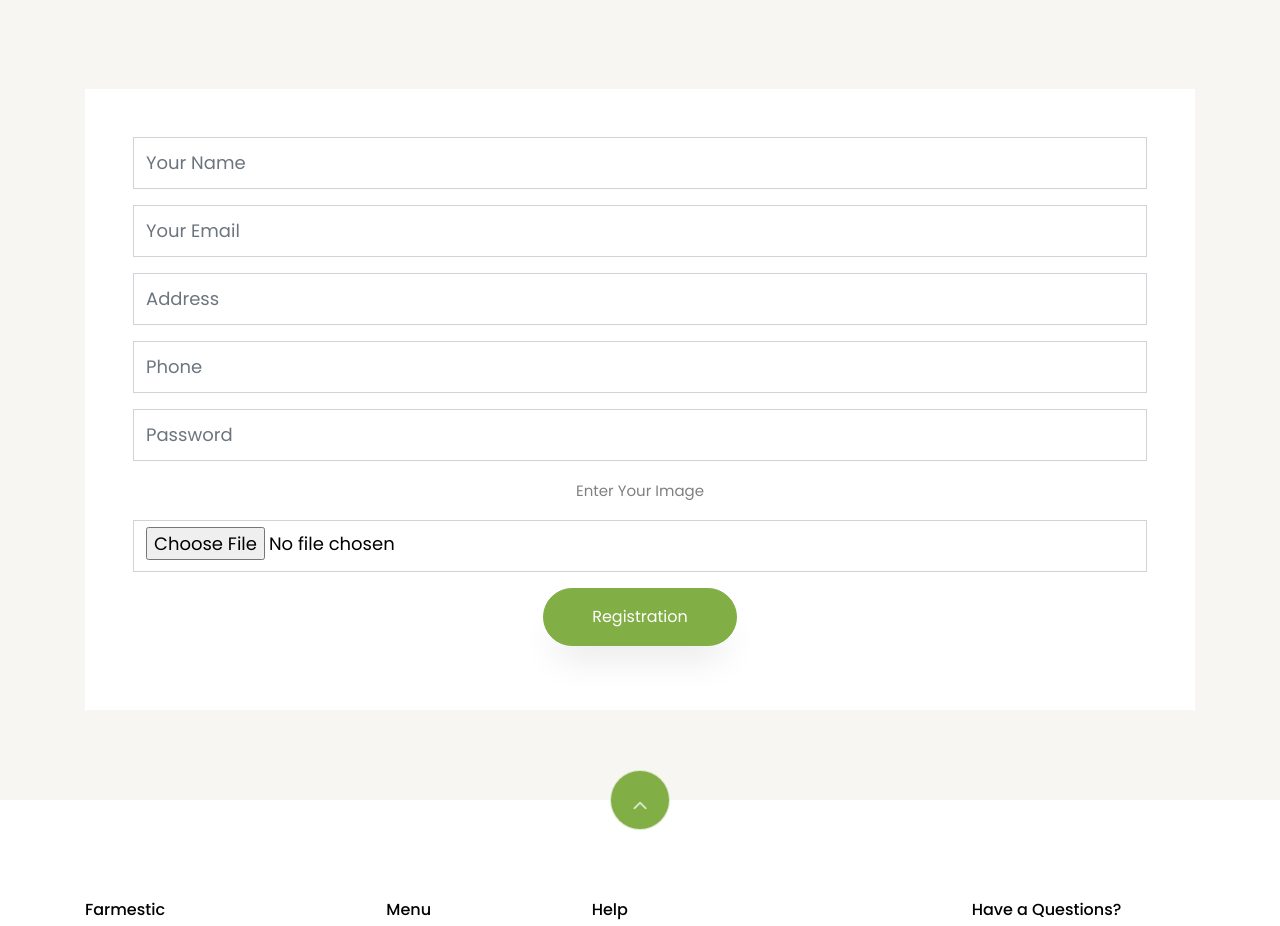
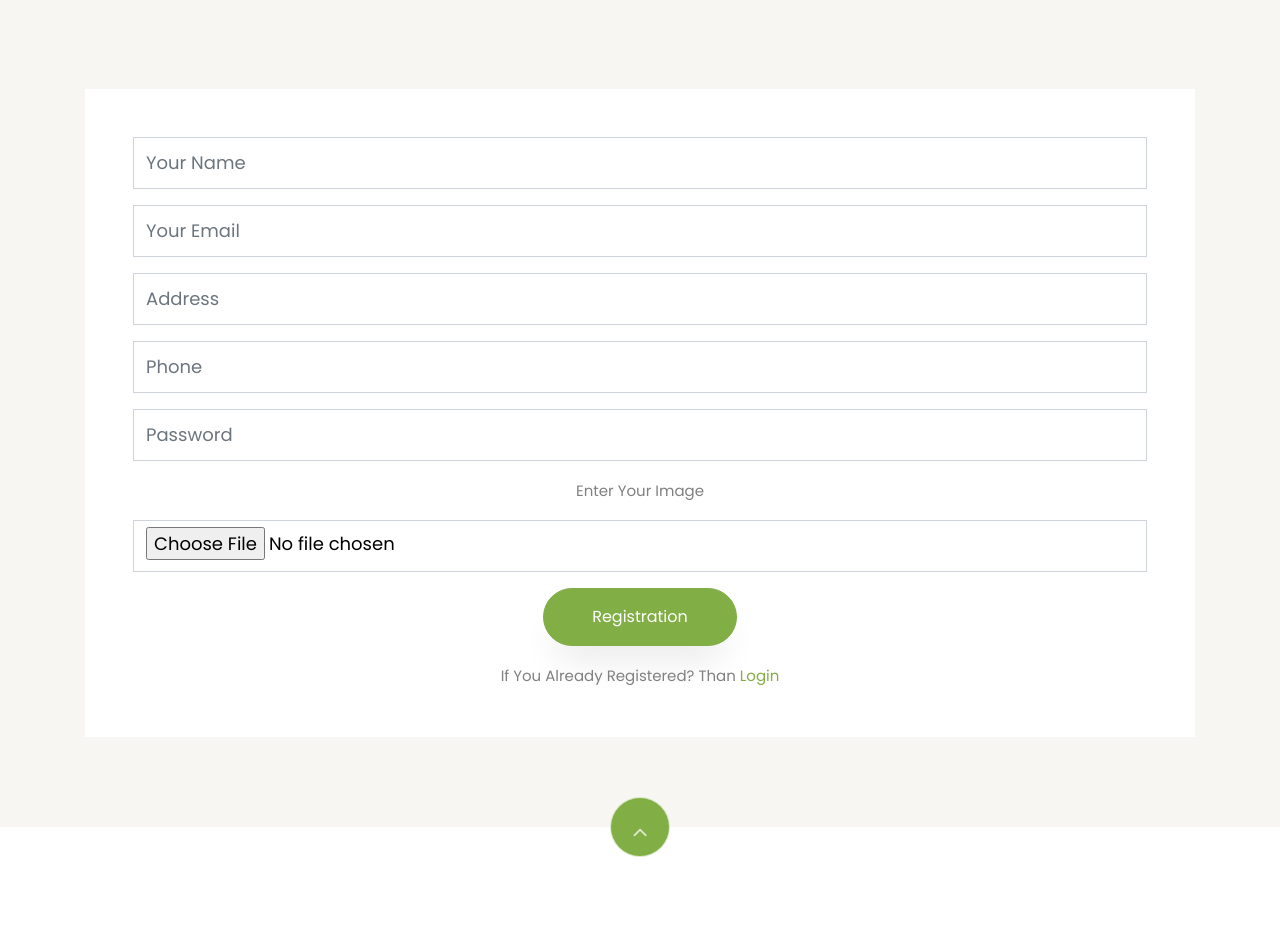
Before and after one commit to shojibhasan/farmestic, a Django app: page /accounts/registration/ in a window 1280 px wide. Shown: the part 97-1023 px from the top of the page. Run offline with Django 3.2, Linux system fonts and the light colour scheme; some libraries are stand-ins or nearby versions; some web fonts are replaced.

Commit message:
home.html update1

```diff
--- a/templates/accounts/login.html
+++ b/templates/accounts/login.html
@@ -30,9 +30,11 @@
             <div class="form-group">
               <input type="submit" value="Login" class="btn btn-primary py-3 px-5">
             </div>
+            <center>If You are not Registered? Than <a href="{% url 'registration' %}" >Registration</a></center>
           </form>
 
         </div>
+
 
 
       </div>
--- a/templates/accounts/registration.html
+++ b/templates/accounts/registration.html
@@ -39,6 +39,7 @@
             <div class="form-group">
               <input type="submit" value="Registration" class="btn btn-primary py-3 px-5">
             </div>
+            <center>If You Already Registered? Than <a href="{% url 'login' %}" >Login</a></center>
           </form>
 
         </div>
```
Also changed, not shown: db.sqlite3.
